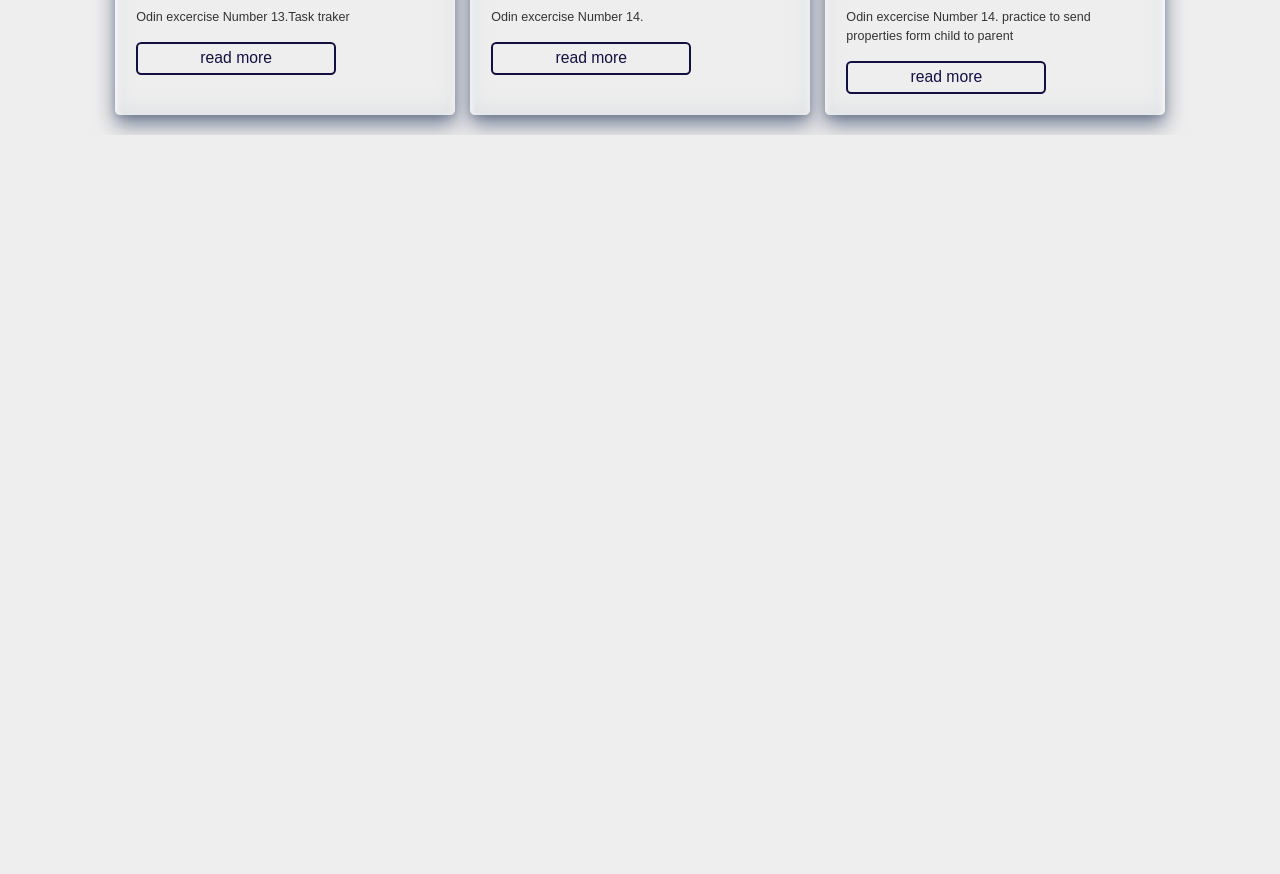
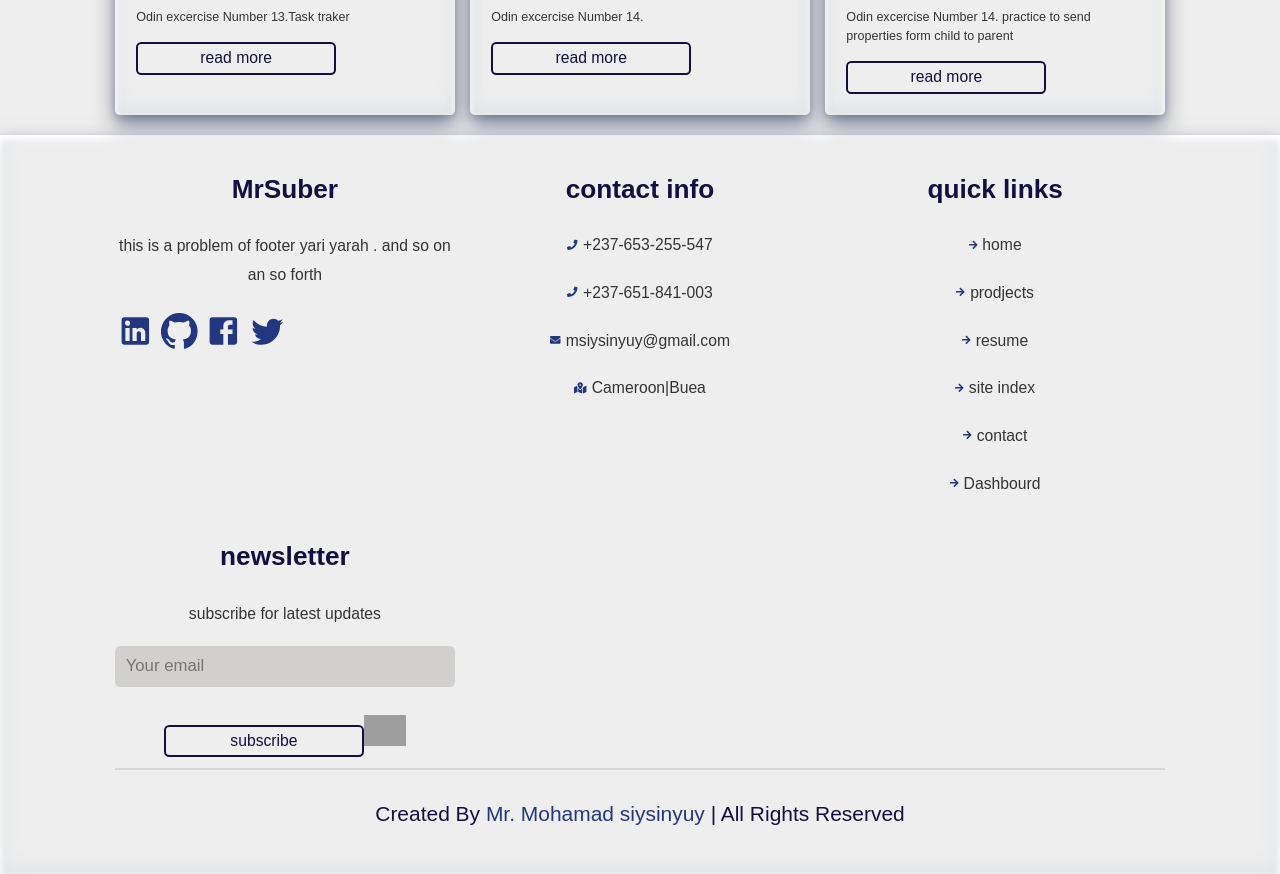
Before and after one commit to adonis0907/my-personal-site-mern-stack, a React (Create React App) app in the folder client/: page /portfolio in a window 1280 px wide. Shown: the part 3700-4574 px from the top of the page. Before the commit the page ends 3835 px from the top, so only its background shows below. Built offline with nearby package versions, Linux system fonts and the light colour scheme; grey boxes are pictures that could not be loaded.

Commit message:
add porfolio footer

```diff
--- a/client/src/components/screens/portfolio/Portfolio.jsx
+++ b/client/src/components/screens/portfolio/Portfolio.jsx
@@ -8,6 +8,7 @@ import Header from '../../mainHeader/Header'
 import {useState,useEffect} from 'react'
 import axios from 'axios'
 import img1 from '../../images/blogs/blog1.svg'
+import Footer from '../../footer/Footer'
 
 import portfolios from '../../data/protfolios'
 // import ChangeMode from '../../ChangeMode'
@@ -110,6 +111,7 @@ const Portfolio = ({history}) => {
       />
 
       </section>
+      <Footer />
 
     </>
   )
```
